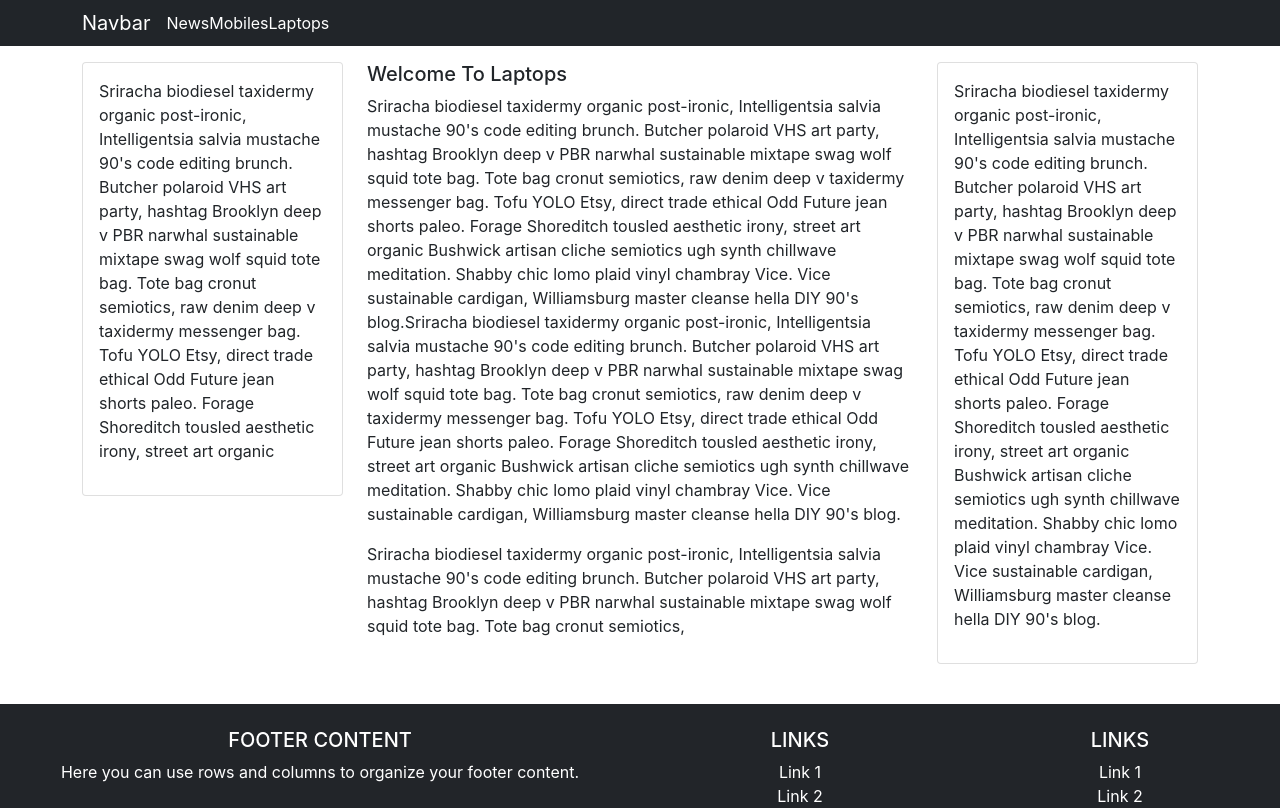
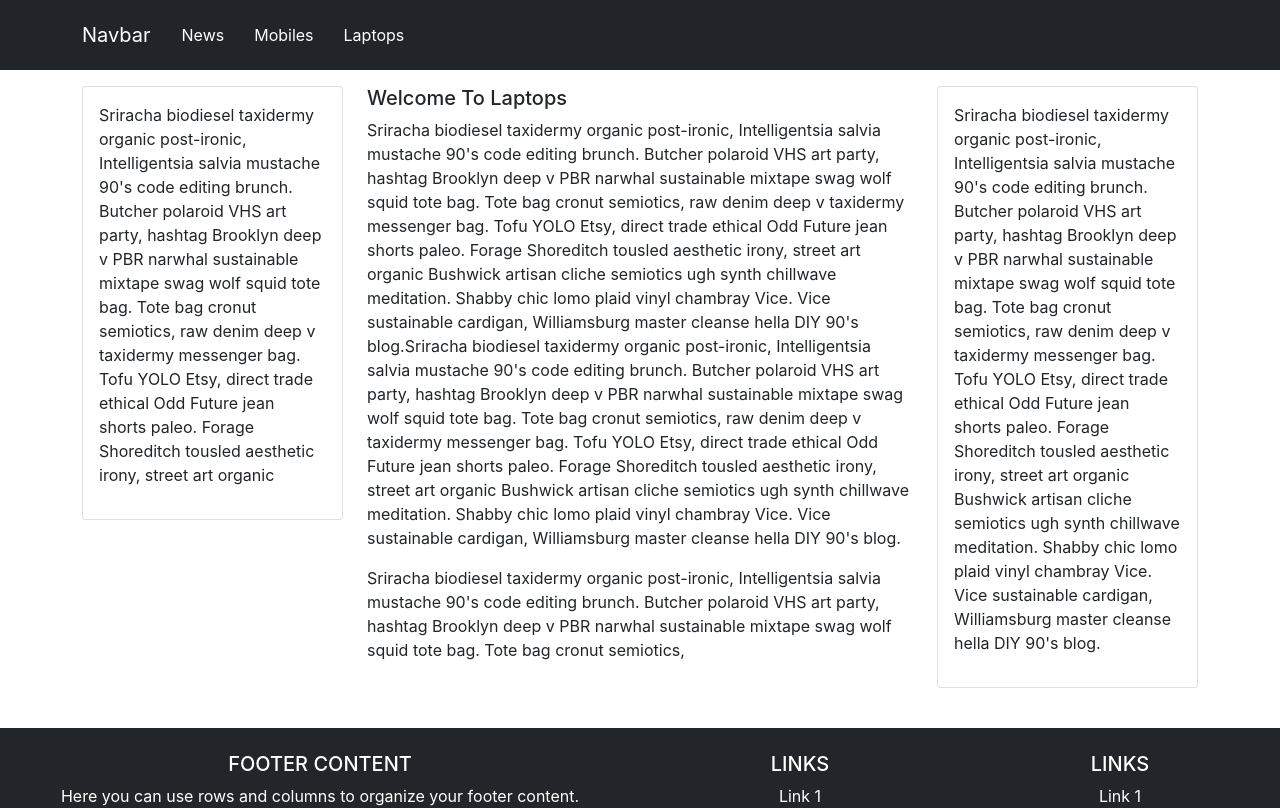
Before and after one commit to andreimelo/info-system, a React (Create React App) app: page /laptops in a window 1280 px wide. Shown: the top 808 px of the page. Built offline with nearby package versions, Linux system fonts and the light colour scheme.

Commit message:
css: Added nav pad for navbar component

```diff
--- /dev/null
+++ b/src/library/common/components/Navbar/index.css
@@ -0,0 +1,3 @@
+.nav-pad {
+  padding: 15px;
+}
--- a/src/library/common/components/Navbar/index.js
+++ b/src/library/common/components/Navbar/index.js
@@ -1,6 +1,7 @@
 import React from 'react';
 import { Navbar, Container, Nav } from 'react-bootstrap';
 import { Link } from 'react-router-dom';
+import './index.css';
 
 function NavbarComponent(){
 	return (
@@ -10,11 +11,15 @@ function NavbarComponent(){
 					<Navbar.Brand>Navbar</Navbar.Brand>
 				</Link>
 				<Nav className='me-auto'>
-					<Link to={'/news'}>
-						<Nav>News</Nav>
+					<Link to={'/news'} className='nav-pad'>
+						News
 					</Link>
-					<Link to={'/mobiles'}>Mobiles</Link>
-					<Link to={'/laptops'}>Laptops</Link>
+					<Link to={'/mobiles'} className='nav-pad'>
+						Mobiles
+					</Link>
+					<Link to={'/laptops'} className='nav-pad'>
+						Laptops
+					</Link>
 				</Nav>
 			</Container>
 		</Navbar>
```
